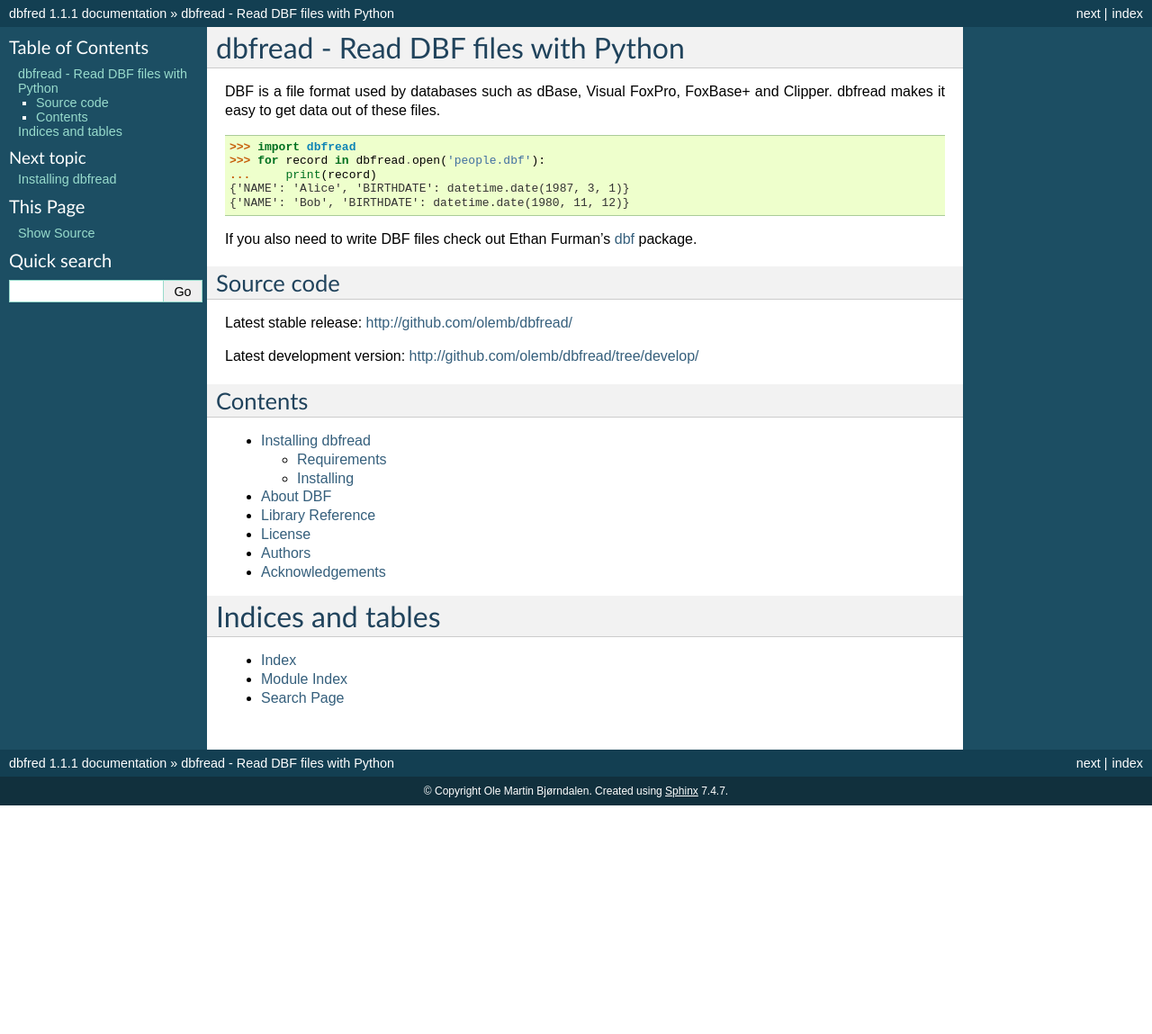
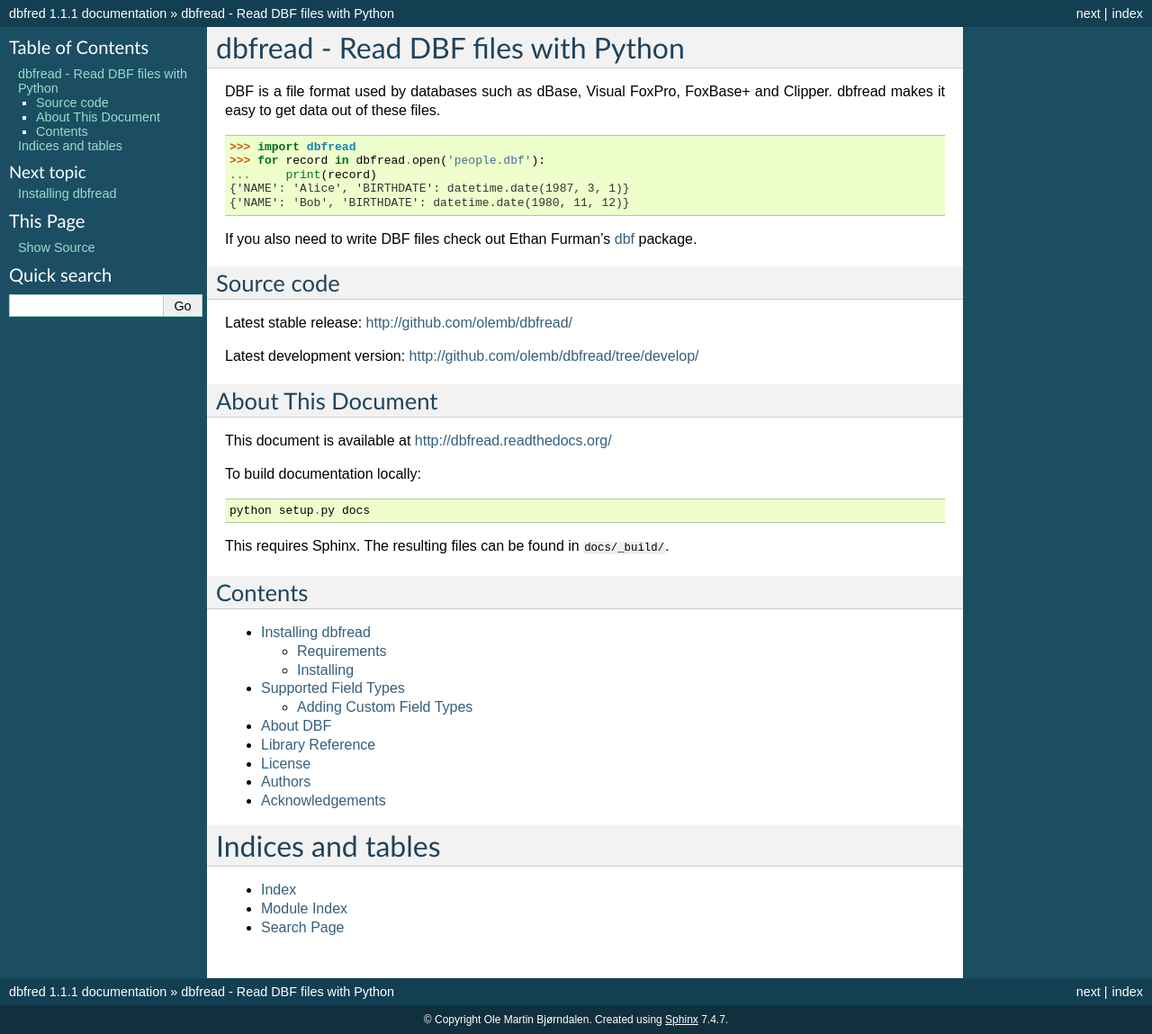
Before and after one commit to olemb/dbfread, a Sphinx documentation site: the page built from docs/index.rst, in a window 1280 px wide. Shown: the whole page at 90% size. Built offline with Sphinx 7.4.7, drawn with Linux system fonts in a browser that asks for light colours; before the commit the page ends 900 px from its top, so only the background shows below that.

Commit message:
Documented how to build documentation. Also included field_types.rst in docs.

```diff
--- a/docs/index.rst
+++ b/docs/index.rst
@@ -29,6 +29,19 @@
 Latest development version: http://github.com/olemb/dbfread/tree/develop/
 
 
+About This Document
+-------------------
+
+This document is available at http://dbfread.readthedocs.org/
+
+To build documentation locally::
+
+    python setup.py docs
+
+This requires Sphinx. The resulting files can be found in
+``docs/_build/``.
+
+
 Contents
 ------------
 
@@ -36,6 +49,7 @@
    :maxdepth: 2
 
    installing
+   field_types
    about_dbf
    lib
    license
```
Also changed, not shown: README.rst (+9 -0 lines), docs/field_types.rst (added, +28 -0 lines).
